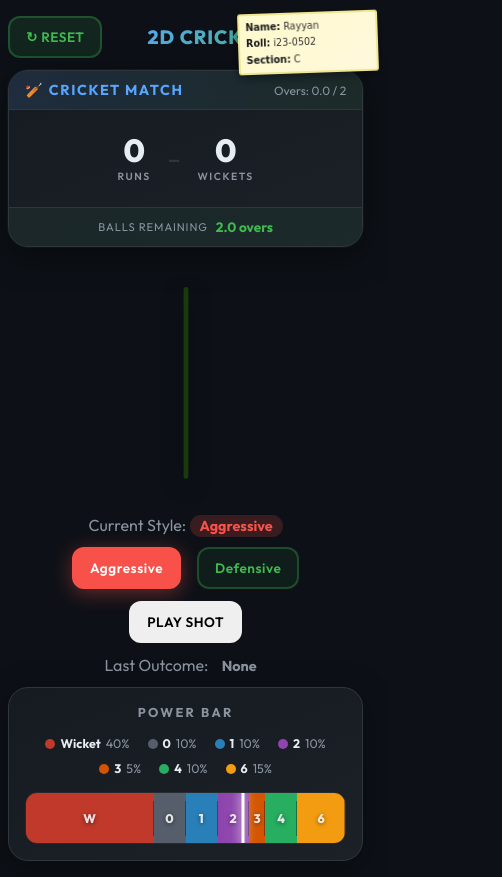
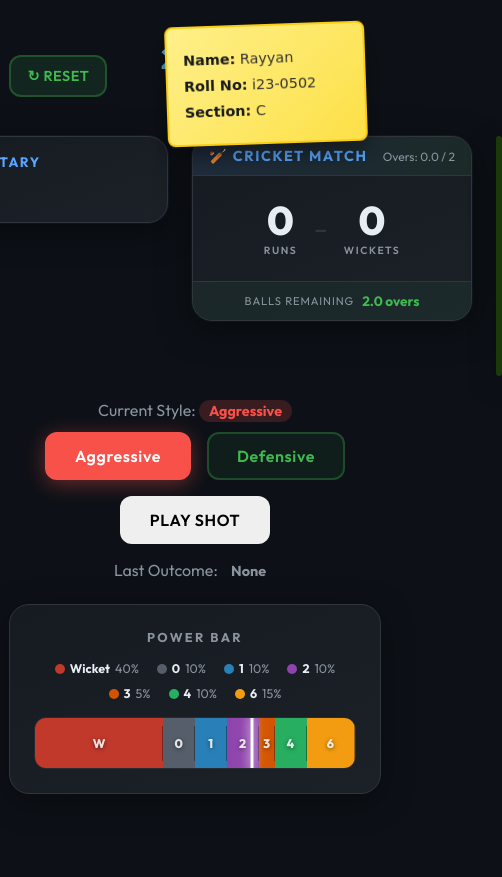
Before and after one commit to mrayyan6/Cricket-app, a React (Create React App) app: page / in a window 390 px wide. Shown: the whole page, 502 px wide, since content can reach past the window. After the commit the page ends 844 px from the top, so only its background shows below. Built offline with nearby package versions, Linux system fonts and the light colour scheme.

Commit message:
added sticky note and commentry

```diff
--- a/src/App.css
+++ b/src/App.css
@@ -41,7 +41,6 @@ body {
   flex: 1;
 }
 
-/* ---- SCOREBOARD ---- */
 .scoreboard {
   flex: 0 0 auto;
   width: 100%;
@@ -147,7 +146,6 @@ body {
   color: #3fb950;
 }
 
-/* ---- BATTING STYLE BUTTONS ---- */
 .style-section {
   width: 100%;
   display: flex;
@@ -233,9 +231,6 @@ body {
   box-shadow: 0 4px 20px rgba(63,185,80,0.4);
 }
 
-/* ======================================================
-   POWER BAR
-   ====================================================== */
 .powerbar-wrapper {
   width: 100%;
   max-width: 600px;
@@ -265,7 +260,6 @@ body {
   font-weight: 600;
 }
 
-/* Legend row */
 .powerbar-legend {
   display: flex;
   justify-content: center;
@@ -297,7 +291,6 @@ body {
   color: #8b949e;
 }
 
-/* The bar itself */
 .powerbar {
   position: relative;
   display: flex;
@@ -308,7 +301,6 @@ body {
   border: 1px solid rgba(255,255,255,0.06);
 }
 
-/* Individual coloured segments */
 .powerbar__segment {
   display: flex;
   align-items: center;
@@ -338,7 +330,6 @@ body {
   user-select: none;
 }
 
-/* Slider pointer */
 .powerbar__slider {
   position: absolute;
   top: -4px;
@@ -353,7 +344,6 @@ body {
   z-index: 10;
 }
 
-/* Segment colour tokens */
 .seg--wicket { background: #c0392b; }
 .seg--dot    { background: #555e6a; }
 .seg--one    { background: #2980b9; }
@@ -362,7 +352,6 @@ body {
 .seg--four   { background: #27ae60; }
 .seg--six    { background: #f39c12; }
 
-/* Legend dot colours match segment colours */
 .legend-dot.seg--wicket { background: #c0392b; }
 .legend-dot.seg--dot    { background: #555e6a; }
 .legend-dot.seg--one    { background: #2980b9; }
@@ -371,9 +360,6 @@ body {
 .legend-dot.seg--four   { background: #27ae60; }
 .legend-dot.seg--six    { background: #f39c12; }
 
-/* ======================================================
-   CRICKET FIELD & ANIMATIONS
-   ====================================================== */
 .app__header {
   width: 100%;
   display: flex;
@@ -428,7 +414,6 @@ body {
   box-shadow: inset 0 4px 12px rgba(0, 0, 0, 0.4), 0 8px 24px rgba(0, 0, 0, 0.5);
 }
 
-/* Brown crease in center */
 .crease {
   position: absolute;
   top: 50%;
@@ -440,7 +425,6 @@ body {
   border: 1px solid #5a4a2a;
 }
 
-/* Wickets (stumps) */
 .wicket {
   position: absolute;
   top: 50%;
@@ -539,228 +523,62 @@ body {
   gap: 16px;
 }
 
-/* ======================================================
-   STICKY NOTE (Student Info)
-   ====================================================== */
+.commentary-box {
+  flex: 0 0 auto;
+  width: 100%;
+  max-width: 280px;
+  height: fit-content;
+  padding: 16px;
+  background: linear-gradient(160deg, #161b22, #1c2128);
+  border: 1px solid #30363d;
+  border-radius: 20px;
+  box-shadow: 0 8px 32px rgba(0,0,0,0.5), 0 0 0 1px rgba(88,166,255,0.08);
+  display: flex;
+  flex-direction: column;
+  gap: 12px;
+}
+
+.commentary-box__title {
+  font-size: 0.85rem;
+  font-weight: 700;
+  letter-spacing: 0.12em;
+  text-transform: uppercase;
+  color: #58a6ff;
+  margin: 0;
+}
+
+.commentary-box__text {
+  font-size: 0.95rem;
+  font-weight: 400;
+  line-height: 1.5;
+  color: #e6edf3;
+  margin: 0;
+  word-wrap: break-word;
+}
+
 .sticky-note {
   position: fixed;
-  top: 20px;
-  right: 20px;
+  top: 24px;
+  right: 24px;
   width: 200px;
-  background: linear-gradient(135deg, #fffacd, #fff8dc);
-  border: 2px solid #f0e68c;
-  border-radius: 4px;
-  padding: 12px;
-  box-shadow: 0 4px 12px rgba(0, 0, 0, 0.3), -2px 2px 8px rgba(0, 0, 0, 0.2);
+  padding: 16px;
+  background: linear-gradient(135deg, #fef08a 0%, #fde047 100%);
+  border: 2px solid #facc15;
+  border-radius: 8px;
+  box-shadow: 0 10px 30px rgba(0,0,0,0.4), -4px 8px 16px rgba(0,0,0,0.1);
+  font-family: 'Comic Sans MS', 'Chalkboard SE', cursive;
   z-index: 1000;
-  font-family: 'Segoe Print', 'Comic Sans MS', cursive;
   transform: rotate(-2deg);
 }
 
-.sticky-note__content {
-  display: flex;
-  flex-direction: column;
-  gap: 4px;
+.sticky-note p {
+  margin: 6px 0;
+  font-size: 0.9rem;
+  color: #333;
+  line-height: 1.4;
 }
 
-.sticky-note__item {
-  font-size: 0.75rem;
-  color: #333;
-  margin: 0;
-  padding: 0;
-  font-weight: 500;
-  line-height: 1.3;
-}
-
-.sticky-note__item strong {
+.sticky-note strong {
   color: #1a1a1a;
   font-weight: 700;
 }
-
-/* ======================================================
-   COMMENTARY BOX
-   ====================================================== */
-.pitch-container {
-  flex: 1;
-  display: flex;
-  flex-direction: column;
-  gap: 12px;
-  position: relative;
-}
-
-.commentary-box {
-  background: linear-gradient(135deg, rgba(88, 166, 255, 0.15), rgba(63, 185, 80, 0.1));
-  border: 1px solid rgba(88, 166, 255, 0.3);
-  border-radius: 12px;
-  padding: 12px 16px;
-  display: flex;
-  align-items: center;
-  gap: 10px;
-  min-height: 44px;
-  animation: slideInDown 0.3s ease-out;
-}
-
-.commentary-box__icon {
-  font-size: 1.2rem;
-  flex-shrink: 0;
-}
-
-.commentary-box__text {
-  font-size: 0.9rem;
-  color: #e6edf3;
-  font-weight: 500;
-  letter-spacing: 0.3px;
-  line-height: 1.4;
-}
-
-@keyframes slideInDown {
-  from {
-    opacity: 0;
-    transform: translateY(-10px);
-  }
-  to {
-    opacity: 1;
-    transform: translateY(0);
-  }
-}
-
-/* ======================================================
-   RESPONSIVE DESIGN
-   ====================================================== */
-@media (max-width: 1000px) {
-  .app {
-    max-width: 95%;
-    gap: 20px;
-  }
-
-  .app__heading {
-    font-size: 1.6rem;
-  }
-
-  .game-container {
-    gap: 16px;
-  }
-
-  .sticky-note {
-    width: 180px;
-    padding: 10px;
-  }
-
-  .sticky-note__item {
-    font-size: 0.7rem;
-  }
-}
-
-@media (max-width: 768px) {
-  body {
-    padding: 24px 12px;
-  }
-
-  .app {
-    gap: 16px;
-  }
-
-  .app__heading {
-    font-size: 1.4rem;
-  }
-
-  .game-container {
-    flex-direction: column;
-    align-items: center;
-    gap: 16px;
-  }
-
-  .scoreboard {
-    width: 100%;
-    max-width: 320px;
-  }
-
-  .pitch-container {
-    width: 100%;
-    max-width: 100%;
-  }
-
-  .cricket-field {
-    transform: scale(0.9);
-    margin: 0 auto;
-  }
-
-  .powerbar-wrapper {
-    max-width: 100%;
-  }
-
-  .sticky-note {
-    top: 12px;
-    right: 12px;
-    width: 160px;
-    padding: 8px;
-    border-radius: 3px;
-  }
-
-  .sticky-note__item {
-    font-size: 0.65rem;
-  }
-
-  .commentary-box {
-    padding: 10px 12px;
-    min-height: 40px;
-  }
-
-  .commentary-box__icon {
-    font-size: 1rem;
-  }
-
-  .commentary-box__text {
-    font-size: 0.85rem;
-  }
-}
-
-@media (max-width: 480px) {
-  body {
-    padding: 16px 8px;
-  }
-
-  .app {
-    gap: 12px;
-  }
-
-  .app__heading {
-    font-size: 1.2rem;
-  }
-
-  .scoreboard {
-    max-width: 100%;
-  }
-
-  .scoreboard__stat-value {
-    font-size: 2rem;
-  }
-
-  .cricket-field {
-    transform: scale(0.8);
-  }
-
-  .powerbar-wrapper {
-    padding: 16px;
-    max-width: 100%;
-  }
-
-  .sticky-note {
-    width: 140px;
-    padding: 6px;
-    font-size: 0.6rem;
-  }
-
-  .sticky-note__item {
-    font-size: 0.6rem;
-  }
-
-  .controls-panel {
-    gap: 12px;
-  }
-
-  .btn {
-    font-size: 0.85rem;
-    padding: 10px 16px;
-  }
-}
--- a/src/App.js
+++ b/src/App.js
@@ -5,49 +5,43 @@ const MAX_OVERS = 2;
 const MAX_BALLS = MAX_OVERS * 6;
 const MAX_WICKETS = 2;
 
-// Commentary system
 const COMMENTARY = {
   'Wicket': [
-    "And that's the wicket! Great delivery!",
-    "Bowled! The batsman is out!",
-    "Caught behind the stumps! What a moment!",
+    'Bowled him! What a delivery!',
+    'Got him! Caught at slip!',
+    'That\'s out! LBW decision!',
   ],
   '0': [
-    "Dot ball! No runs scored.",
-    "Blocked safely for a dot.",
-    "Not a single run off that delivery.",
+    'Dot ball! No runs scored.',
+    'Defended! Stays in the crease.',
+    'Tight line! Blocked it.',
   ],
   '1': [
-    "One run! Good quick single.",
-    "Just a single taken.",
-    "Running between the wickets for one.",
+    'Single run! Quick between the wickets.',
+    'Easy single! Off the mark.',
+    'Nicely worked for one!',
   ],
   '2': [
-    "Two runs! Great shot placement.",
-    "That's a comfortable two runs.",
-    "Brilliant running, a pair of twos!",
+    'Two runs! Great running!',
+    'Pushed for a couple!',
+    'Easy two! Down the ground.',
   ],
   '3': [
-    "Three runs! Oh what a stroke!",
-    "Beautiful three-run boundary.",
-    "Down to fine leg for three!",
+    'Three runs! Excellent stroke play!',
+    'That\'s a three! Beautifully timed.',
+    'Three more! The crowd loves it!',
   ],
   '4': [
-    "FOUR! Brilliant boundary shot!",
-    "That's racing to the boundary for four!",
-    "Cracking four! The crowd goes wild!",
+    'FOUR! Boundary! Fantastic shot!',
+    'Four runs! Off the bat beautifully!',
+    'FOUR! What a delivery to the boundary!',
   ],
   '6': [
-    "SIX! What a massive hit!",
-    "Over the boundary for six runs!",
-    "That's disappeared into the crowd!",
+    'SIX! Out of the park! What a hit!',
+    'SIX RUNS! Over the boundary!',
+    'SIX! The crowd goes wild!',
   ],
 };
-
-function getRandomCommentary(outcome) {
-  const commentaries = COMMENTARY[outcome] || ['Interesting ball!'];
-  return commentaries[Math.floor(Math.random() * commentaries.length)];
-}
 
 const PROBABILITIES = {
   Aggressive: [
@@ -186,7 +180,6 @@ function PowerBar({ battingStyle, registerShotResolver }) {
       </div>
 
       <div className="powerbar" id="power-bar">
-        {/* Coloured segments */}
         {segments.map((seg) => (
           <div
             key={seg.outcome}
@@ -209,21 +202,18 @@ function CricketField({ isPlaying, isBatting }) {
       <div className="cricket-pitch">
         <div className="crease" />
 
-        {/* Left Wicket (Bowler's end) */}
         <div className="wicket wicket--left">
           <div className="stump stump--1" />
           <div className="stump stump--2" />
           <div className="stump stump--3" />
         </div>
 
-        {/* Ball from right end toward bat */}
         {isPlaying && (
           <div className="ball ball--animate">
             <img src="/ball.png" alt="cricket ball" />
           </div>
         )}
 
-        {/* Right Wicket (Batter's end) */}
         <div className="wicket wicket--right">
           <div className="stump stump--1" />
           <div className="stump stump--2" />
@@ -238,6 +228,25 @@ function CricketField({ isPlaying, isBatting }) {
   );
 }
 
+function CommentaryBox({ commentary }) {
+  return (
+    <div className="commentary-box">
+      <h3 className="commentary-box__title">🎙️ Commentary</h3>
+      <p className="commentary-box__text">{commentary}</p>
+    </div>
+  );
+}
+
+function StickyNote() {
+  return (
+    <div className="sticky-note">
+      <p><strong>Name:</strong> Rayyan</p>
+      <p><strong>Roll No:</strong> i23-0502</p>
+      <p><strong>Section:</strong> C</p>
+    </div>
+  );
+}
+
 export default function App() {
   const [runs, setRuns] = useState(0);
   const [wickets, setWickets] = useState(0);
@@ -248,10 +257,21 @@ export default function App() {
   const [shotCooldown, setShotCooldown] = useState(0);
   const [isBowling, setIsBowling] = useState(false);
   const [isBatting, setIsBatting] = useState(false);
-  const [commentary, setCommentary] = useState('');
+  const [commentary, setCommentary] = useState('Ready to bat!');
   const shotResolverRef = useRef(null);
 
   const isGameOver = ballsBowled >= MAX_BALLS || wickets >= MAX_WICKETS;
+
+  function getBatsmanName() {
+    return wickets === 0 ? 'Babar Azam' : 'AB De Villiers';
+  }
+
+  function getRandomCommentary(outcome) {
+    const commentaryList = COMMENTARY[outcome] || COMMENTARY['0'];
+    const randomIndex = Math.floor(Math.random() * commentaryList.length);
+    const batsmanName = getBatsmanName();
+    return `${batsmanName}: ${commentaryList[randomIndex]}`;
+  }
 
   function registerShotResolver(resolverFn) {
     shotResolverRef.current = resolverFn;
@@ -310,19 +330,12 @@ export default function App() {
     setShotCooldown(0);
     setIsBowling(false);
     setIsBatting(false);
+    setCommentary('Ready to bat!');
   }
 
   return (
     <div className="app">
-      {/* Sticky Note */}
-      <div className="sticky-note">
-        <div className="sticky-note__content">
-          <p className="sticky-note__item"><strong>Name:</strong> Rayyan</p>
-          <p className="sticky-note__item"><strong>Roll:</strong> i23-0502</p>
-          <p className="sticky-note__item"><strong>Section:</strong> C</p>
-        </div>
-      </div>
-
+      <StickyNote />
       <div className="app__header">
         <button
           id="btn-reset-innings"
@@ -335,16 +348,9 @@ export default function App() {
       </div>
 
       <div className="game-container">
+        <CommentaryBox commentary={commentary} />
         <Scoreboard runs={runs} wickets={wickets} ballsBowled={ballsBowled} />
-        <div className="pitch-container">
-          {commentary && (
-            <div className="commentary-box">
-              <span className="commentary-box__icon">📣</span>
-              <span className="commentary-box__text">{commentary}</span>
-            </div>
-          )}
-          <CricketField isPlaying={isBowling} isBatting={isBatting} />
-        </div>
+        <CricketField isPlaying={isBowling} isBatting={isBatting} />
       </div>
 
       <div className="controls-panel">
@@ -385,7 +391,6 @@ export default function App() {
         </button>
         <p className="style-section__label">
           Last Outcome: <span className="style-section__badge">{lastOutcome}</span>
-          {lastSliderPosition !== null && ` @ ${lastSliderPosition.toFixed(2)}%`}
         </p>
         {isGameOver && (
           <p className="style-section__label">
```
